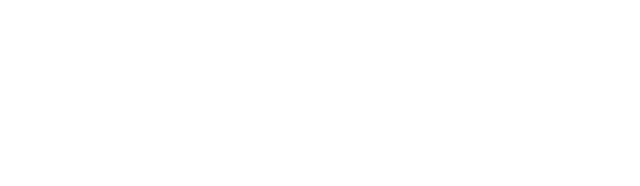
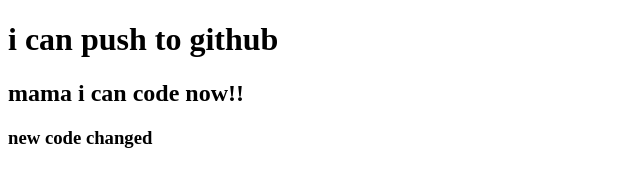
Before and after one commit to JannatulHappy/my-second-repo, a plain HTML site: page index.html in a window 1280 px wide. Shown: the whole page, without its empty margins (0-640 px from the left). Drawn offline with Linux system fonts and the light colour scheme.

Commit message:
added header

```diff
--- a/index.html
+++ b/index.html
@@ -7,6 +7,8 @@
     <title>My Second github repo</title>
 </head>
 <body>
-
+    <h1>i can push to github</h1>
+    <h2>mama i can code now!!</h2>
+    <h3>new code changed</h3>
 </body>
 </html>
```
